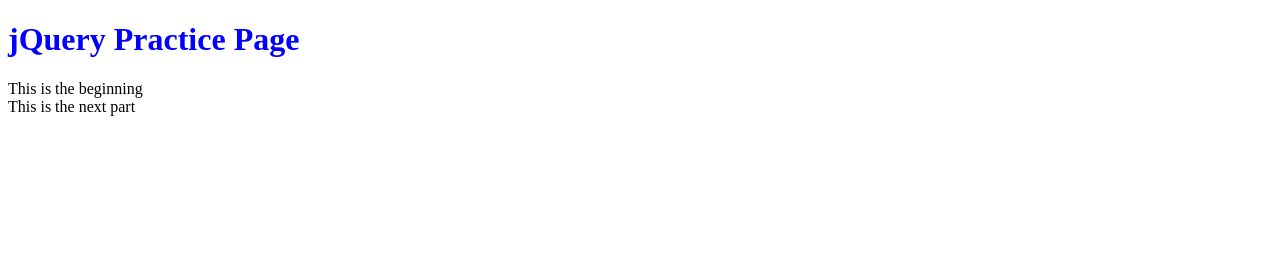
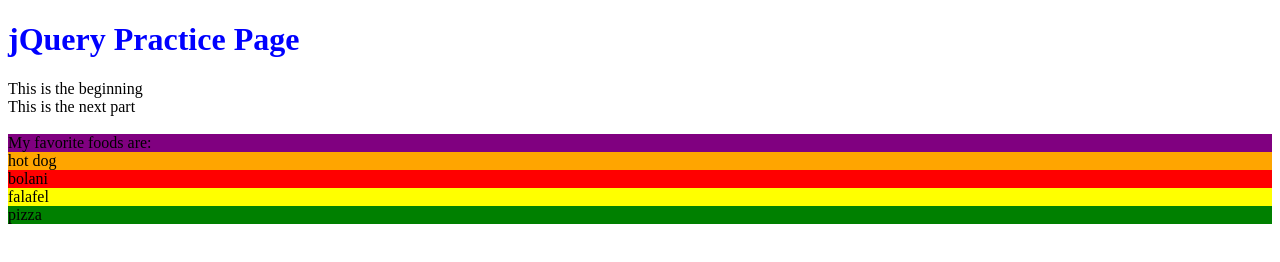
Before and after one commit to laudsol/jquery-practice, a plain HTML site: page index.html in a window 1280 px wide. Drawn offline with nearby package versions, Linux system fonts and the light colour scheme.

Commit message:
use array of objects to populate foods and colors

```diff
--- a/app.js
+++ b/app.js
@@ -8,4 +8,21 @@
     // appends the new div to startingElement
     startingElement.after(siblingElement);
 
+
+    const favoriteFoods = $("#favorite-foods");
+    favoriteFoods.css('background-color', 'purple');
+
+    const favs = [
+        {food: 'pizza', color: 'green'},
+        {food: 'falafel', color: 'yellow'},
+        {food: 'bolani', color: 'red'},
+        {food: 'hot dog', color: 'orange'}
+    ];
+
+    favs.forEach(fav => {
+        let favFood = $("<div></div>")
+            .text(fav.food)
+            .css('background-color', fav.color);
+        favoriteFoods.after(favFood);
+    });
 });
--- a/index.html
+++ b/index.html
@@ -8,5 +8,7 @@
     <body>
         <h1>jQuery Practice Page</h1>
         <div id="starting-point">This is the beginning</div>
+        <br>
+        <div id="favorite-foods">My favorite foods are:</div>
     </body>
 </html>
```
